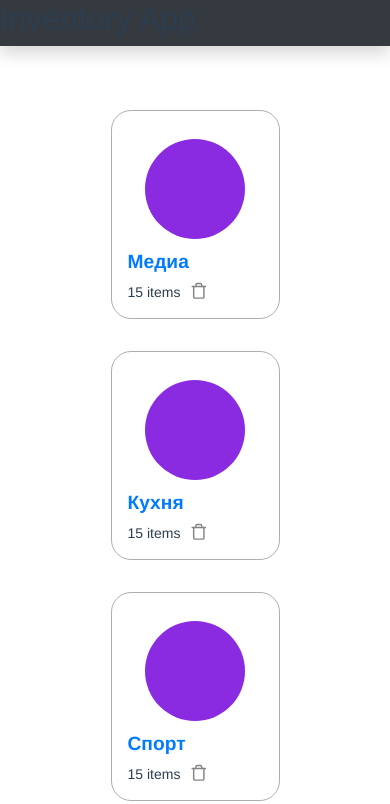
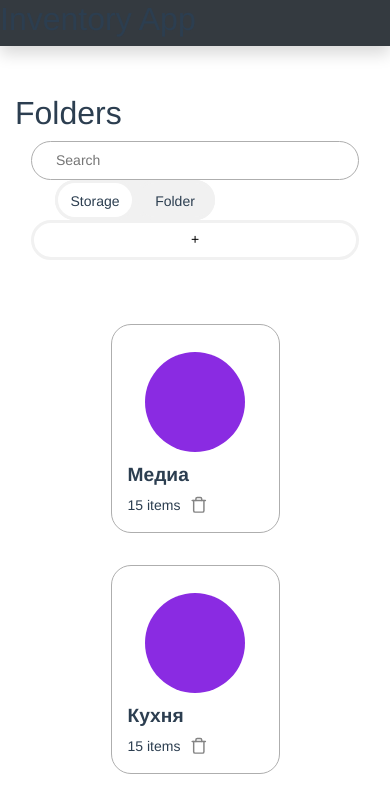
Before and after one commit to vityapopov98/inventory-app, a Vue app: page / in a window 390 px wide. Shown: the top 804 px of the page. Built offline with nearby package versions, Linux system fonts and the light colour scheme; no server answers.

Commit message:
initial commit

```diff
--- a/server.js
+++ b/server.js
@@ -152,8 +152,8 @@ app.listen(3000, err => {
 //___________routes__________
 app.get('/', urlencodedParser, (req, res,)=>{ //выдает страницу в браузер
 
-    res.json({resp: 'ok'})
-    // res.sendFile(__dirname + '/index.html/')
+    // res.json({resp: 'ok'})
+    res.sendFile(__dirname + '/index.html/')
 
 })
 
--- a/src/App.vue
+++ b/src/App.vue
@@ -102,14 +102,15 @@ body {
 /*
  * Sidebar
  */
-
+/*
+Не понял что это вообще
 .sidebar {
   position: fixed;
   top: 0;
   bottom: 0;
   left: 0;
-  z-index: 100; /* Behind the navbar */
-  padding: 48px 0 0; /* Height of navbar */
+  z-index: 100;
+  padding: 48px 0 0;
   box-shadow: inset -1px 0 0 rgba(0, 0, 0, .1);
 }
 
@@ -117,6 +118,13 @@ body {
   .sidebar {
     top: 5rem;
   }
+} */
+a{
+  color:#2c3e50;
+  font-weight: 700;
+}
+a.router-link-active{
+  color:#0080ff;
 }
 
 .sidebar-sticky {
--- a/src/views/Home.vue
+++ b/src/views/Home.vue
@@ -1,5 +1,22 @@
 <template>
- <div>
+ <div class="Folders">
+<h2>Folders</h2>
+<div class="toolbar">
+  <div class="search" v-if="!showCreateComponent">
+    <input type="text" v-model="searchString" placeholder="Search">
+    <!-- <input type="text" v-model="filterName" placeholder="filter"> -->
+  </div>
+
+  <div class="switcher" v-if="!showCreateComponent">
+  <input type="radio" name="displaySwitch" id="displayCards" value="Storage" v-model="displayMode" class="switcher_first-button">
+  <label for="displayCards" class="switcher_first-button-label" :class="{'sitcher_active-label': displayMode == 'Storage'}">Storage</label>
+  <input type="radio" name="displaySwitch" value="Folder" id="displayTable" v-model="displayMode" class="switcher_first-button">
+  <label for="displayTable" class="switcher_first-button-label" :class="{'sitcher_active-label': displayMode == 'Folder'}">Folder</label>
+  </div>
+
+  <button class="circleButton" @click="toggleCreateComponent()">+ {{addNewItemButton}}</button>
+</div>
+
      <div class="folder-container">
          <div class="folder" v-for="(folder, index) in folders" :key="folder.id">
 
@@ -49,7 +66,8 @@ export default {
           id: 5,
           name: 'Lbk'
       }],
-      searchString: ''
+      searchString: '',
+      displayMode: 'Storage'
     }
   },
   methods:{
@@ -119,6 +137,7 @@ export default {
         //           console.log(data);
         //       })
         //   }
+
   },
   mounted(){
         this.loadFolders();
@@ -148,8 +167,11 @@ export default {
 
 <!-- Add "scoped" attribute to limit CSS to this component only -->
 <style>
+.Folders{
+    padding-top: 3rem ;
+}
 .folder-container{
-    padding-top: 3rem;
+    /* padding-top: 1rem; */
     display: flex;
     flex-flow: row wrap;
     /* background-color: blueviolet; */
--- a/src/views/Items.vue
+++ b/src/views/Items.vue
@@ -521,6 +521,18 @@ p.event-card_description{
       background: white;
       box-shadow: none;
     }
+
+    /* toolbar */
+    .toolbar{
+      flex-direction: column;
+    }
+    .search input{
+      width: 100%;
+    }
+    /* карточки */
+    .item-card{
+      flex-direction: column;
+    }
 }
 .feather {
   width: 1.1rem;
```
